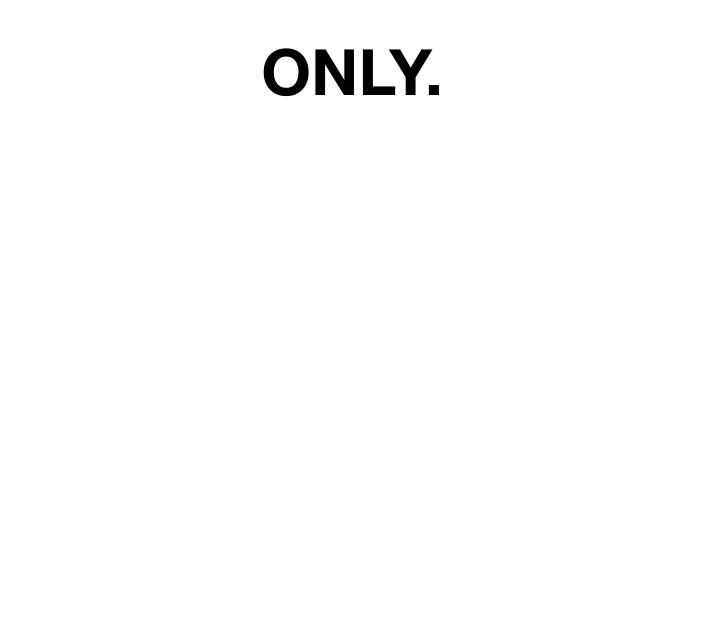
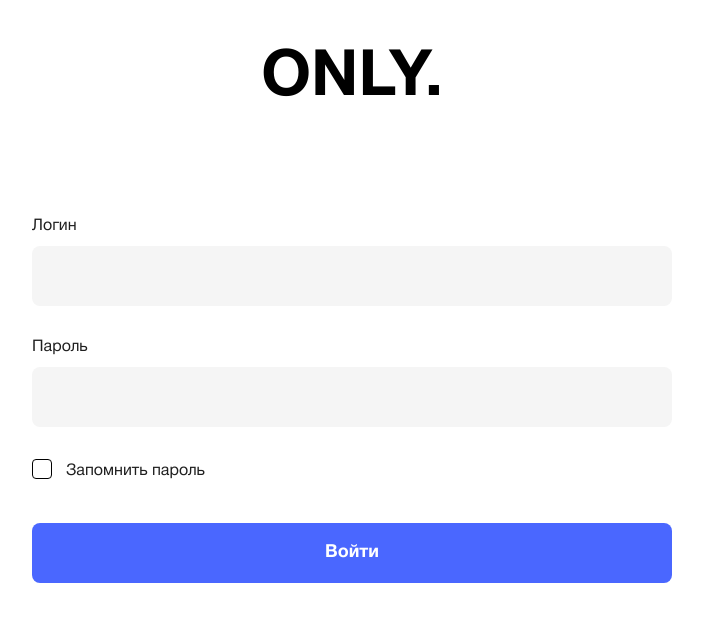
Before and after one commit to Hartaithan/only-test, a React (Create React App) app: page /login in a window 1280 px wide. Before the commit this address had no page. Shown: the top 622 px of the page, without its empty margins (288-991 px from the left). Built offline with nearby package versions, Linux system fonts and the light colour scheme.

Commit message:
login route set as default

```diff
--- a/src/App.tsx
+++ b/src/App.tsx
@@ -1,6 +1,6 @@
 import React from "react";
 import Logo from "./components/Logo";
-import { Routes, Route } from "react-router-dom";
+import { Routes, Route, Navigate } from "react-router-dom";
 import LoginPage from "./pages/Login";
 import ProfilePage from "./pages/Profile";
 
@@ -9,8 +9,9 @@
     <>
       <Logo>ONLY.</Logo>
       <Routes>
-        <Route path="/" element={<LoginPage />} />
+        <Route path="login" element={<LoginPage />} />
         <Route path="profile" element={<ProfilePage />} />
+        <Route path="*" element={<Navigate to="/login" replace />} />
       </Routes>
     </>
   );
--- a/src/pages/Profile.tsx
+++ b/src/pages/Profile.tsx
@@ -31,7 +31,7 @@
     return (
       <Wrapper>
         <Greetings>Необходимо авторизироваться</Greetings>
-        <Button onClick={() => navigate("/")}>Войти</Button>
+        <Button onClick={() => navigate("/login")}>Войти</Button>
       </Wrapper>
     );
   }
@@ -43,7 +43,7 @@
       </Greetings>
       <Button
         onClick={() => {
-          navigate("/");
+          navigate("/login");
           user.logout();
         }}
       >
```
